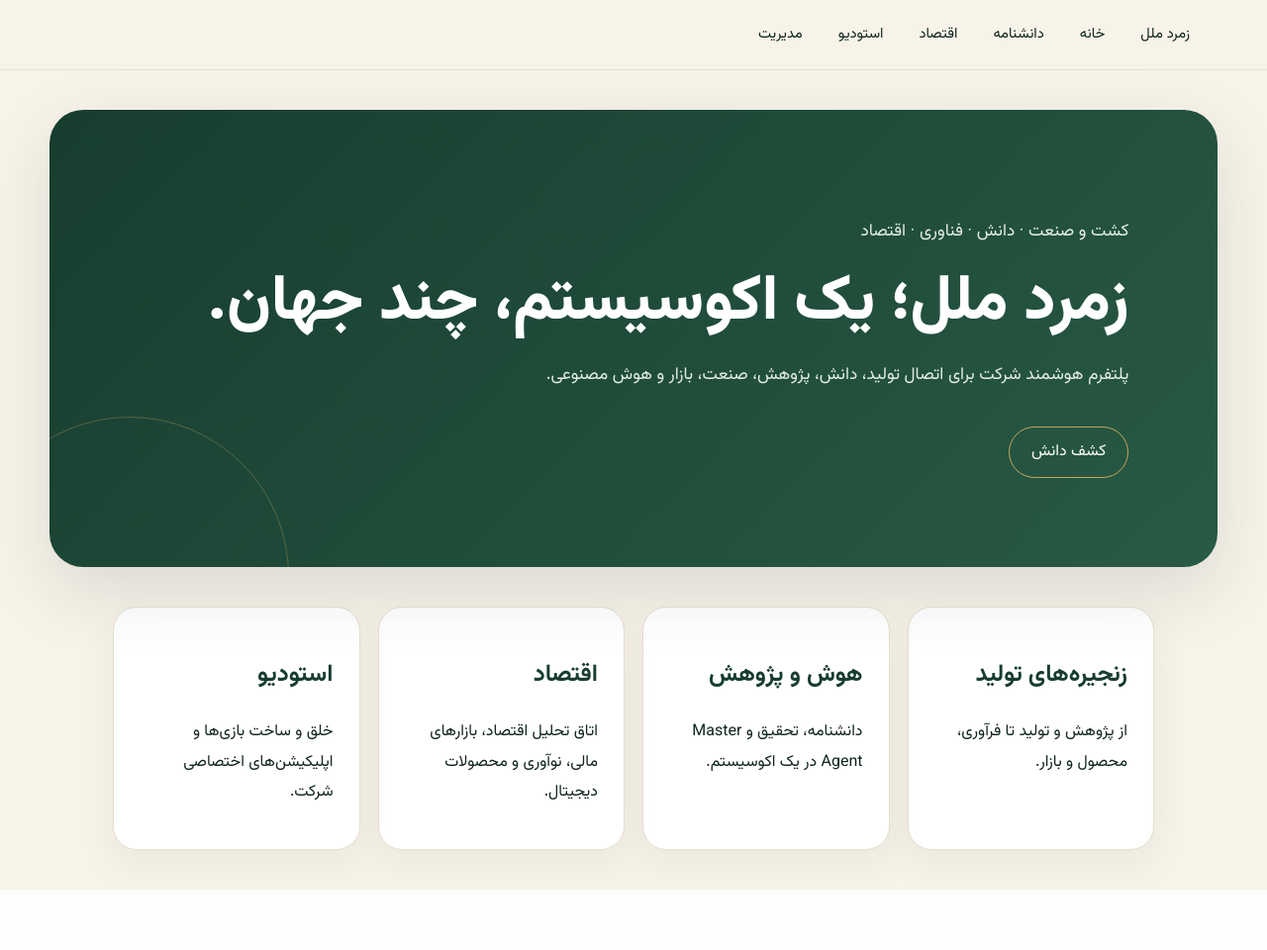
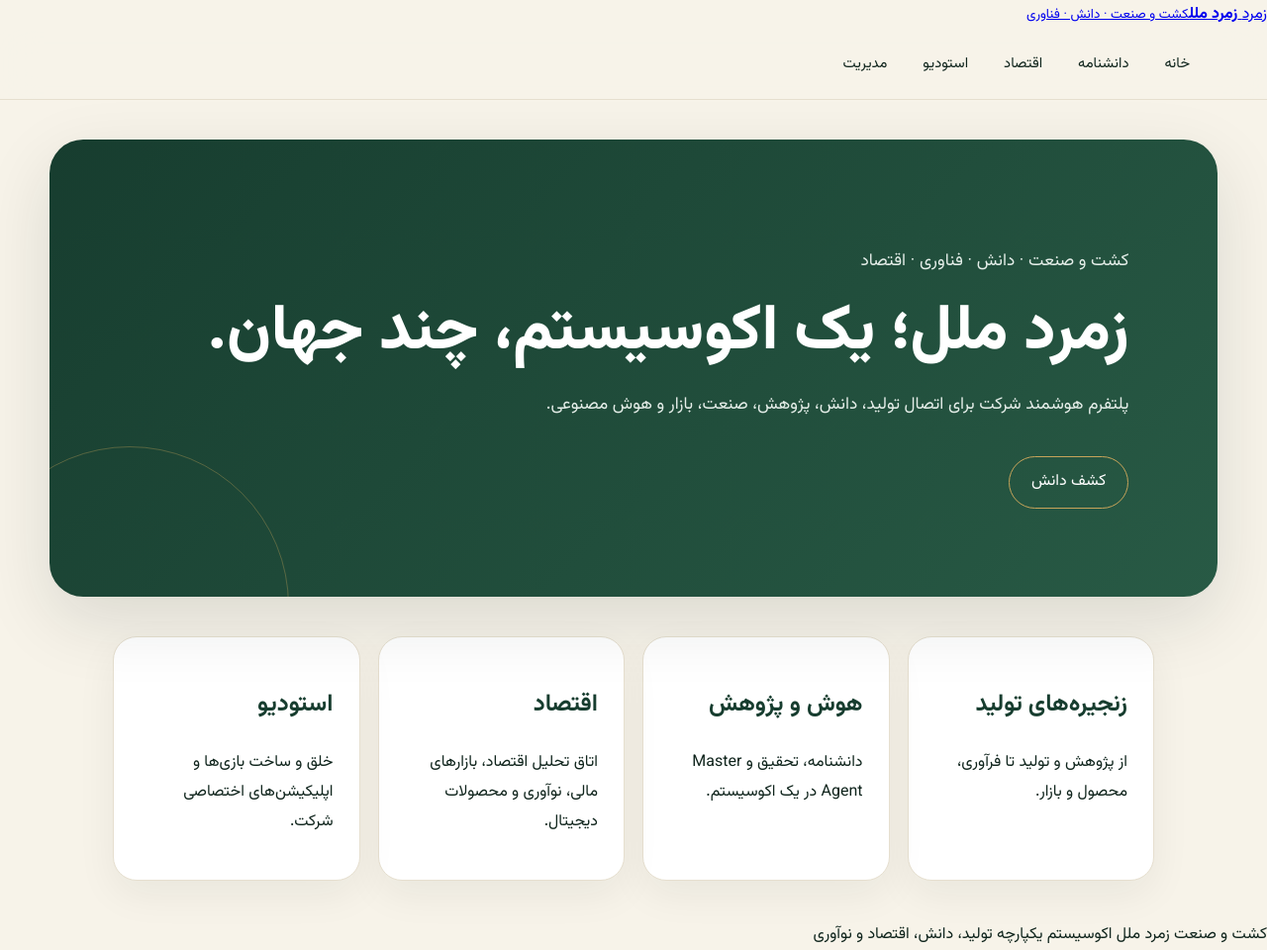
Before and after one commit to mojtabarozegar11-ship-it/zomorodmelal-codex, a Django app: template django_project/templates/site/home.html in a window 1280 px wide. Shown: the whole page at 99% size. Before the commit the page ends 899 px from the top, so only its background shows below. Run offline with Django 4.2, Linux system fonts and the light colour scheme; the template is opened without the code that fills it, so the values that code supplies are empty.

Commit message:
Refine premium global shell and page slots

```diff
--- a/django_project/templates/base.html
+++ b/django_project/templates/base.html
@@ -1 +1,32 @@
-{% load static %}<!doctype html><html lang="fa" dir="rtl"><head><meta charset="utf-8"><meta name="viewport" content="width=device-width,initial-scale=1"><meta name="theme-color" content="#173d2f"><title>{% block title %}کشت و صنعت زمرد ملل{% endblock %}</title><link rel="stylesheet" href="{% static 'site/main.css' %}"></head><body><nav class="nav"><a href="/">زمرد ملل</a><a href="/">خانه</a><a href="/encyclopedia/">دانشنامه</a><a href="/economy/">اقتصاد</a><a href="/games/">استودیو</a><a href="/admin/">مدیریت</a></nav>{% block content %}{% endblock %}</body></html>
+{% load static %}<!doctype html>
+<html lang="fa" dir="rtl">
+<head>
+  <meta charset="utf-8">
+  <meta name="viewport" content="width=device-width,initial-scale=1">
+  <meta name="theme-color" content="#173d2f">
+  <meta name="description" content="{% block meta_description %}شرکت کشت و صنعت زمرد ملل؛ اکوسیستم کشاورزی، صنعت، دانش، اقتصاد و فناوری{% endblock %}">
+  <title>{% block title %}کشت و صنعت زمرد ملل{% endblock %}</title>
+  <link rel="stylesheet" href="{% static 'site/main.css' %}">
+  {% block page_head %}{% endblock %}
+</head>
+<body class="{% block body_class %}page-default{% endblock %}">
+  <header class="site-header">
+    <a class="brand" href="/" aria-label="زمرد ملل">
+      <span class="brand-mark">زمرد</span>
+      <span class="brand-copy"><b>زمرد ملل</b><small>کشت و صنعت · دانش · فناوری</small></span>
+    </a>
+    <nav class="nav" aria-label="ناوبری اصلی">
+      <a href="/">خانه</a>
+      <a href="/encyclopedia/">دانشنامه</a>
+      <a href="/economy/">اقتصاد</a>
+      <a href="/games/">استودیو</a>
+      <a href="/admin/">مدیریت</a>
+    </nav>
+  </header>
+  <main>{% block content %}{% endblock %}</main>
+  <footer class="site-footer">
+    <span>کشت و صنعت زمرد ملل</span>
+    <span>اکوسیستم یکپارچه تولید، دانش، اقتصاد و نوآوری</span>
+  </footer>
+</body>
+</html>
```
